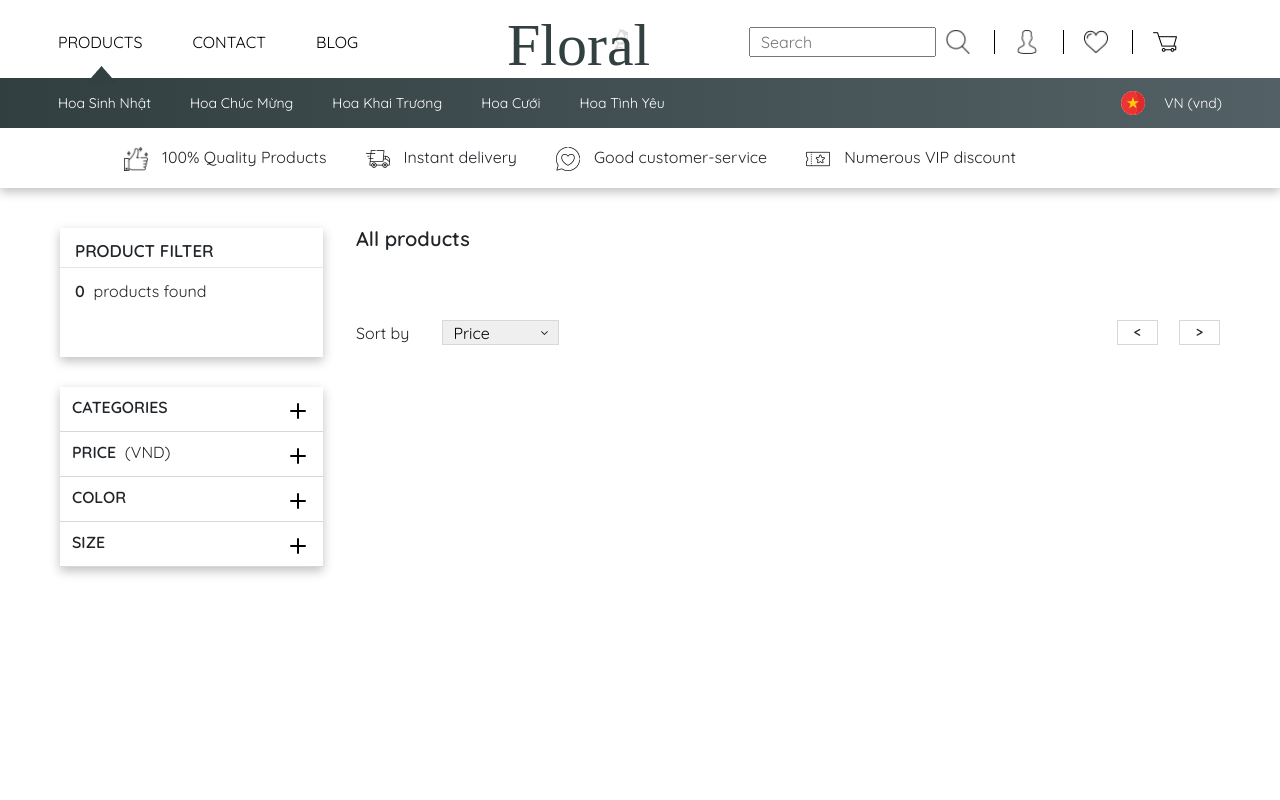
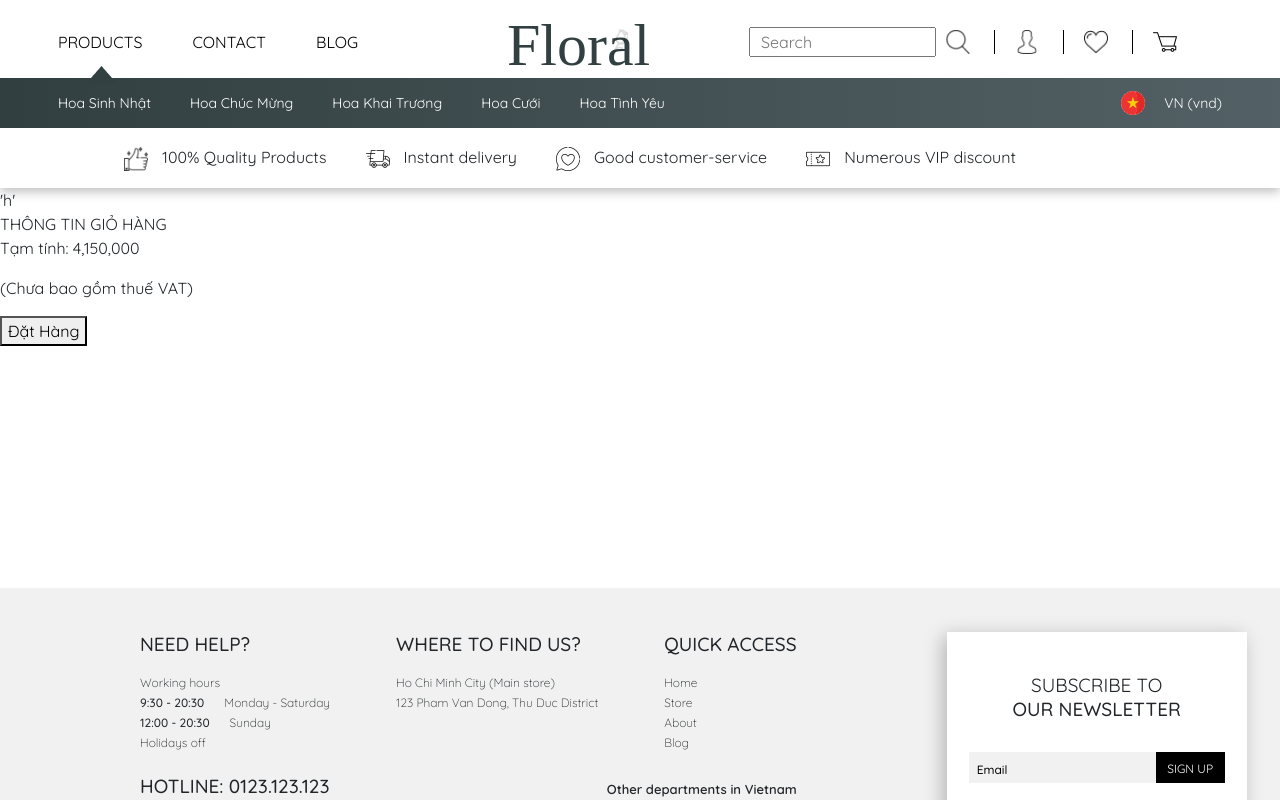
Before and after one commit to HoTrHieu/TKGD, a React (Create React App) app: page /cart/1 in a window 1280 px wide. Shown: the top 800 px of the page. Built offline with nearby package versions, Linux system fonts and the light colour scheme; the HTML template or start-up script is replaced by a standard one; a web font is replaced by a local one.

Commit message:
add cartpage

```diff
--- a/src/App.js
+++ b/src/App.js
@@ -2,13 +2,15 @@ import { BrowserRouter as Router, Switch, Route } from 'react-router-dom';
 import 'assets/css/base.scss';
 import SearchResultPage from 'containers/SearchResultPage';
 import HomePage from 'containers/HomePage';
+import CartPage from 'containers/CartPage/CartPage';
 
 function App() {
   return (
     <Router>
       <Switch>
         <Route exact path='/' component={HomePage} />
-        <Route to="/search?key=word" component={SearchResultPage} />
+        <Route exact path="/cart/:id" component={CartPage}/>
+        <Route exact path="/search?key=word" component={SearchResultPage} />
       </Switch>
     </Router>
   );
--- /dev/null
+++ b/src/containers/CartPage/CartPage.css
@@ -0,0 +1,29 @@
+
+
+.cartContainer {
+
+}
+
+.cartContent {
+
+}
+
+.cartList{
+
+}
+
+.cartInfo{
+
+}
+
+.cartInfoContent{
+
+}
+
+.titleInfo{
+
+}
+
+.priceInfo{
+
+}
--- /dev/null
+++ b/src/containers/CartPage/CartPage.jsx
@@ -0,0 +1,37 @@
+import 'assets/css/base.scss';
+import withLayout from 'components/Layout';
+import BannerImg from 'assets/images/banner.png';
+import { DATA_HOME_PAGE } from '../../constants';
+import { Category } from 'components/HomePage';
+import css from './CartPage';
+
+const CartPage = props => {
+  return (
+    <div className={css.cartContainer}>
+      <div className={css.cartContent}>
+        <div className={css.cartList}>
+          <div className={css.cartItem}>
+            <div className={css.itemImg}>
+
+            </div>
+            <div className={css.itemInfo}>
+              'h'
+            </div>
+          </div>
+        </div>
+        <div className={css.cartInfo}>
+          <div className={css.cartInfoContent}>
+            <div className={css.titleInfo}>THÔNG TIN GIỎ HÀNG</div>
+            <div className={css.priceInfo}>
+              <p><span>Tạm tính: 4,150,000</span></p>
+              <p><span>(Chưa bao gồm thuế VAT)</span></p>
+            </div>
+            <button>Đặt Hàng</button>
+          </div>
+        </div>
+      </div>
+    </div>
+  );
+}
+
+export default withLayout(CartPage);
```
Also changed, not shown: src/containers/DetailPage.jsx (added), src/containers/PaymentPage.jsx (added), 1 other file (tests, documents, lock files or other folders).
